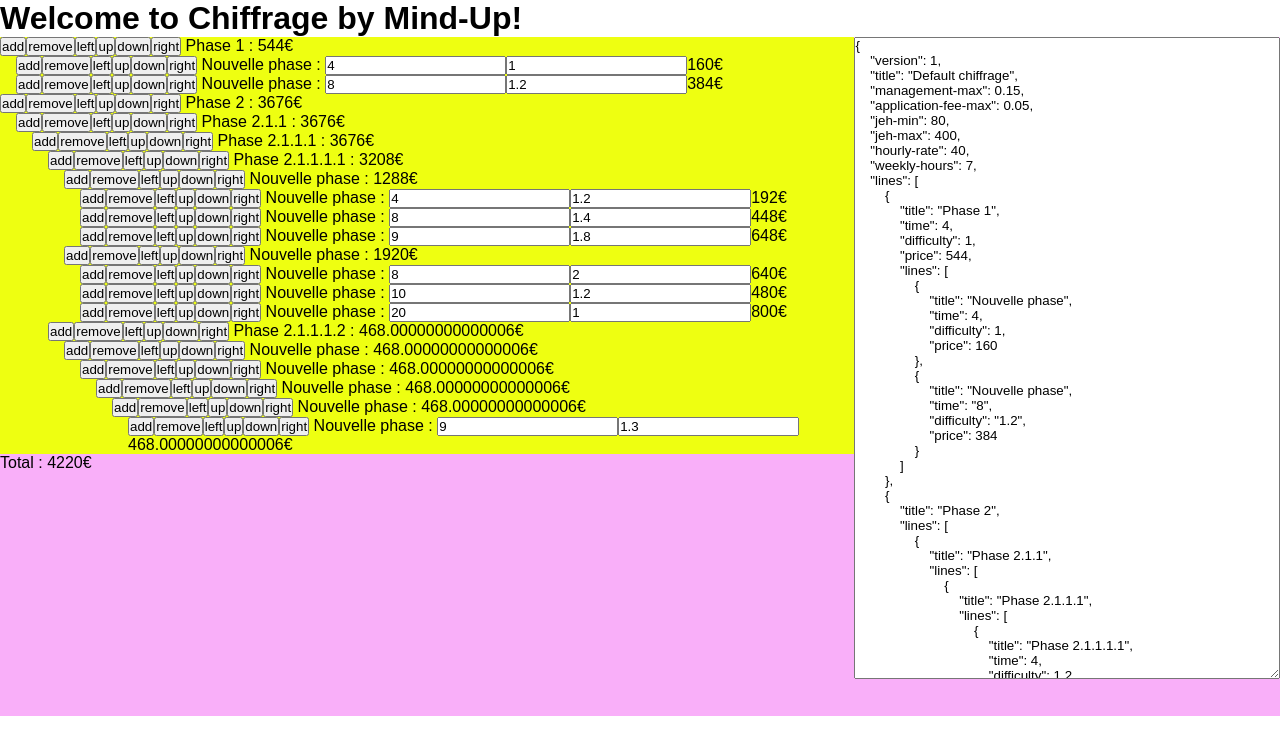
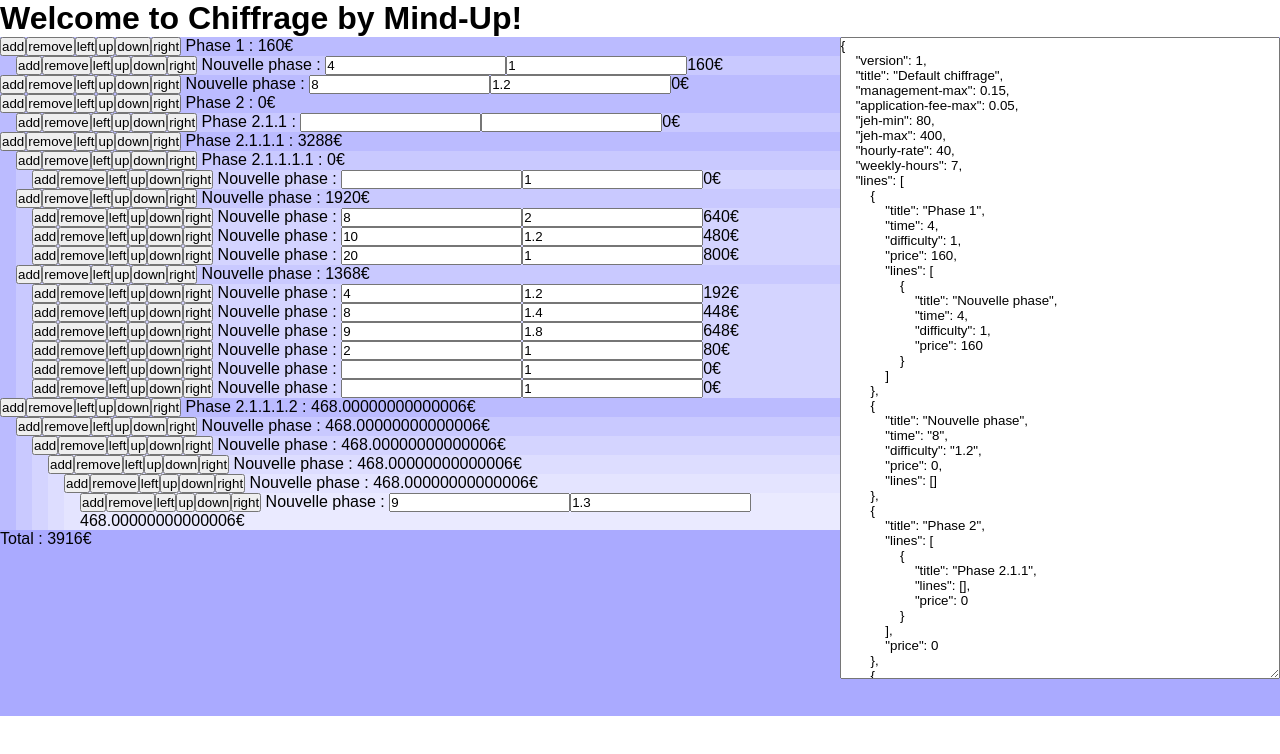
Before and after one commit to mind-up/mind-up-chiffrage-app, an Angular app: page / in a window 1280 px wide. Shown: the top 754 px of the page. Built offline with nearby package versions, Linux system fonts and the light colour scheme.

Commit message:
Implement left

```diff
--- a/src/app/chiffrage/chiffrage.component.css
+++ b/src/app/chiffrage/chiffrage.component.css
@@ -1,5 +1,5 @@
 :host {
-	background: #e1e5;
+	background: #aaf;
 	display: flex;
 	flex-direction: row;
 	width: 100%;
--- a/src/app/chiffrage/chiffrage.component.html
+++ b/src/app/chiffrage/chiffrage.component.html
@@ -3,6 +3,7 @@
 		[line]="line"
 		[hourlyRate]="hourlyRate"
 		[id]="id"
+		[parentLines]="lines"
 		(priceUpdated)="childPriceUpdated($event)"
 		(uppedSelf)="upChild($event)"
 		(downedSelf)="downChild($event)"
--- a/src/app/chiffrage/chiffrage.component.ts
+++ b/src/app/chiffrage/chiffrage.component.ts
@@ -59,11 +59,15 @@
 			this.lines[id] = tmp;
 		}
 	}
-	leftChild(id) {
-		console.log('leftChild', id)
-	}
 	rightChild(id) {
-		console.log('rightChild', id)
+		if(id > 0) {
+			let tmp = this.lines[id];
+			if(!this.lines[id-1].lines) {
+				this.lines[id-1].lines = [];
+			}
+			this.lines[id-1].lines.push(tmp);
+			this.lines.splice(id, 1);
+		}
 	}
 
 	childPriceUpdated(event) {
--- a/src/app/line/line.component.css
+++ b/src/app/line/line.component.css
@@ -1,5 +1,5 @@
 :host {
-	background: #ef1;
+	background: #fff3;
 	display: block;
 }
 
--- a/src/app/line/line.component.html
+++ b/src/app/line/line.component.html
@@ -27,10 +27,12 @@
 	<button (click)="rightSelf()">right</button>
 	{{line.title}} : <span>{{line.price}}</span>€
 </p>
-<app-line *ngFor="let line of line.lines; let id = index"
-	[line]="line"
+<app-line *ngFor="let lineChild of line.lines; let idChild = index"
+	[line]="lineChild"
 	[hourlyRate]="hourlyRate"
-	[id]=id
+	[id]=idChild
+	[parentLines]="line.lines"
+	[parentId]="id"
 	(priceUpdated)="childPriceUpdated($event)"
 	(removedSelf)="removeChild($event)"
 	(uppedSelf)="upChild($event)"
--- a/src/app/line/line.component.ts
+++ b/src/app/line/line.component.ts
@@ -1,6 +1,9 @@
-import { Component, OnInit, Input, Output, EventEmitter } from '@angular/core';
+import { Component, OnInit, Input, Output, EventEmitter, Host, Optional } from '@angular/core';
 import { Line } from './line';
 import { LineService } from '../line.service';
+import { ChiffrageComponent } from '../chiffrage/chiffrage.component';
+
+class OtherService {}
 
 @Component({
 	selector: 'app-line',
@@ -13,6 +16,9 @@
 	@Input() line: Line;
 	@Input() id: number;
 	@Input() hourlyRate: number;
+	@Input() parentLine: Line;
+	@Input() parentLines: any;
+	@Input() parentId: number;
 
 	@Output() priceUpdated = new EventEmitter<any>();
 	@Output() removedSelf = new EventEmitter<any>();
@@ -22,6 +28,7 @@
 	@Output() leftedSelf = new EventEmitter<any>();
 
 	constructor() {
+		console.log();
 	}
 
 	ngOnInit() {
@@ -109,7 +116,13 @@
 		}
 	}
 	leftChild(id) {
-		console.log('leftChild',id)
+		if(this.parentLines) {
+			console.log(this.parentLines, this.id);
+			let line = this.line.lines.splice(id, 1)[0];
+			console.log(line);
+			this.parentLines.splice(this.id+1, 0, line);
+		}
+		//console.log('leftChild', id, this.parentLines);
 	}
 	rightChild(id) {
 		if(id > 0) {
@@ -122,7 +135,7 @@
 		}
 	}
 	childPriceUpdated(event) {
-		console.log(event)
+		//console.log(event)
 		this.line.lines[event.id].price = event.price;
 		this.updateprice();
 	}
--- a/src/assets/default-chiffrage.json
+++ b/src/assets/default-chiffrage.json
@@ -12,28 +12,34 @@
             "title": "Phase 1",
             "time": 4,
             "difficulty": 1,
-            "price": 544,
+            "price": 160,
             "lines": [
                 {
                     "title": "Nouvelle phase",
                     "time": 4,
                     "difficulty": 1,
                     "price": 160
+                }
+            ]
         },
         {
             "title": "Nouvelle phase",
             "time": "8",
             "difficulty": "1.2",
-                    "price": 384
-                }
-            ]
+            "price": 0,
+            "lines": []
         },
         {
             "title": "Phase 2",
             "lines": [
                 {
                     "title": "Phase 2.1.1",
-                    "lines": [
+                    "lines": [],
+                    "price": 0
+                }
+            ],
+            "price": 0
+        },
         {
             "title": "Phase 2.1.1.1",
             "lines": [
@@ -41,31 +47,12 @@
                     "title": "Phase 2.1.1.1.1",
                     "time": 4,
                     "difficulty": 1.2,
-                                    "price": 3208,
+                    "price": 0,
                     "lines": [
                         {
                             "title": "Nouvelle phase",
-                                            "time": 4,
-                                            "difficulty": 1.2,
-                                            "price": 1288,
-                                            "lines": [
-                                                {
-                                                    "title": "Nouvelle phase",
-                                                    "time": "4",
-                                                    "difficulty": 1.2,
-                                                    "price": 192
-                                                },
-                                                {
-                                                    "title": "Nouvelle phase",
-                                                    "time": "8",
-                                                    "difficulty": "1.4",
-                                                    "price": 448
-                                                },
-                                                {
-                                                    "title": "Nouvelle phase",
-                                                    "time": "9",
-                                                    "difficulty": "1.8",
-                                                    "price": 648
+                            "difficulty": 1,
+                            "price": 0
                         }
                     ]
                 },
@@ -94,8 +81,51 @@
                             "price": 800
                         }
                     ]
+                },
+                {
+                    "title": "Nouvelle phase",
+                    "time": 4,
+                    "difficulty": 1.2,
+                    "price": 1368,
+                    "lines": [
+                        {
+                            "title": "Nouvelle phase",
+                            "time": "4",
+                            "difficulty": 1.2,
+                            "price": 192
+                        },
+                        {
+                            "title": "Nouvelle phase",
+                            "time": "8",
+                            "difficulty": "1.4",
+                            "price": 448
+                        },
+                        {
+                            "title": "Nouvelle phase",
+                            "time": "9",
+                            "difficulty": "1.8",
+                            "price": 648
+                        },
+                        {
+                            "title": "Nouvelle phase",
+                            "time": "2",
+                            "difficulty": 1,
+                            "price": 80
+                        },
+                        {
+                            "title": "Nouvelle phase",
+                            "difficulty": 1,
+                            "price": 0
+                        },
+                        {
+                            "title": "Nouvelle phase",
+                            "difficulty": 1,
+                            "price": 0
                         }
                     ]
+                }
+            ],
+            "price": 3288
         },
         {
             "title": "Phase 2.1.1.1.2",
@@ -143,14 +173,5 @@
                 }
             ]
         }
-                            ],
-                            "price": 3676
-                        }
-                    ],
-                    "price": 3676
-                }
-            ],
-            "price": 3676
-        }
     ]
 }
```
Lines whose indentation alone changed are shown as unchanged.
